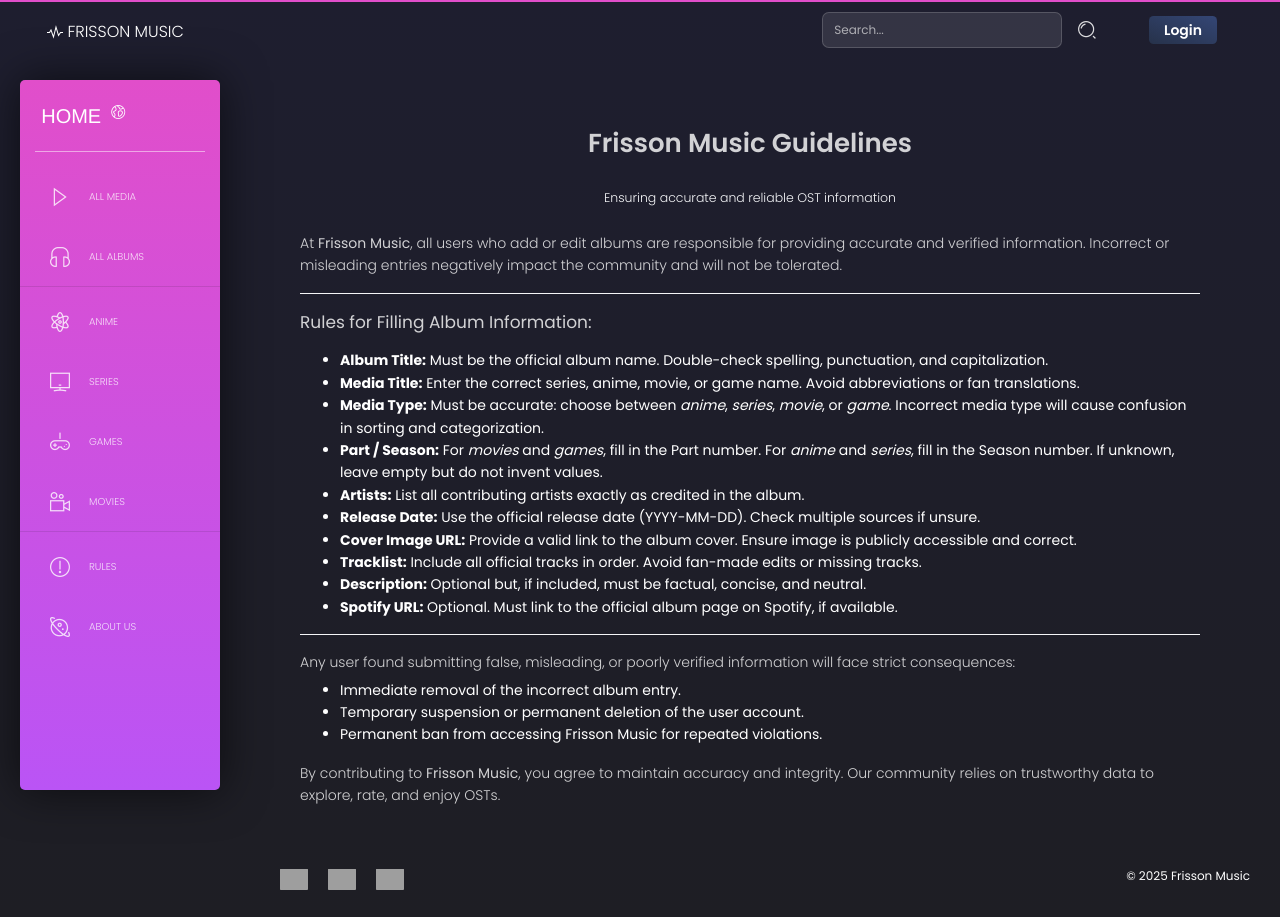
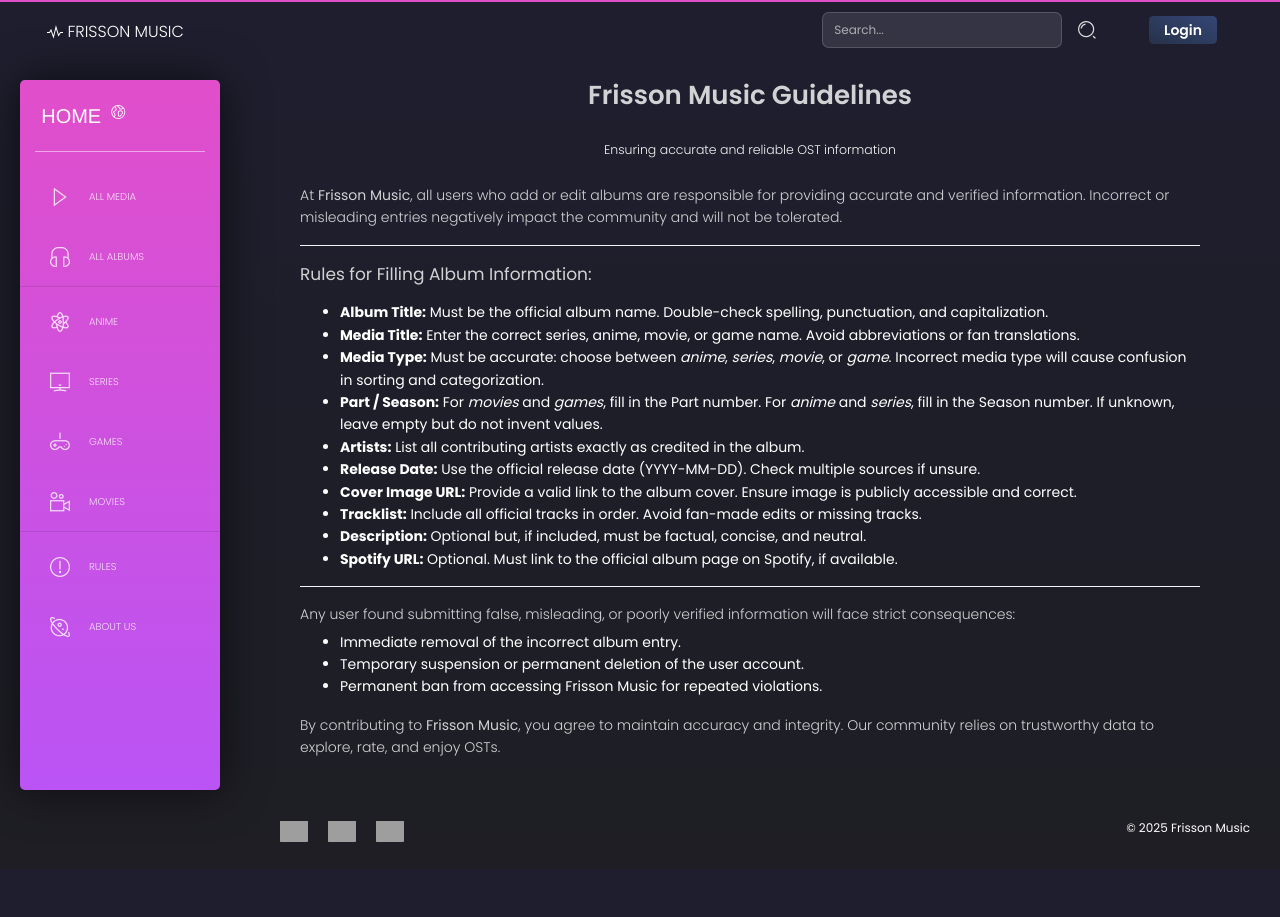
Before and after one commit to Iventyk/frisson-music, a Django app: page /rules/ in a window 1280 px wide. After the commit the page ends 842 px from the top, so only its background shows below. Run offline with Django 5.2, Linux system fonts and the light colour scheme; some libraries are stand-ins or nearby versions; grey boxes are pictures that could not be loaded.

Commit message:
made About Us & Rules Pages more compact

```diff
--- a/templates/frisson_music/about.html
+++ b/templates/frisson_music/about.html
@@ -1,7 +1,7 @@
 {% extends "base.html" %}
 
 {% block content %}
-  <div class="container mt-5 text-light">
+  <div class="container mt-0 text-light">
 
     <div class="text-center mb-4">
       <h1 class="display-4 fw-bold">Frisson Music</h1>
--- a/templates/frisson_music/rules.html
+++ b/templates/frisson_music/rules.html
@@ -1,7 +1,7 @@
 {% extends "base.html" %}
 
 {% block content %}
-  <div class="container mt-5 text-light">
+  <div class="container mt-0 text-light">
 
     <div class="text-center mb-4">
       <h1 class="display-4 fw-bold">Frisson Music Guidelines</h1>
```
